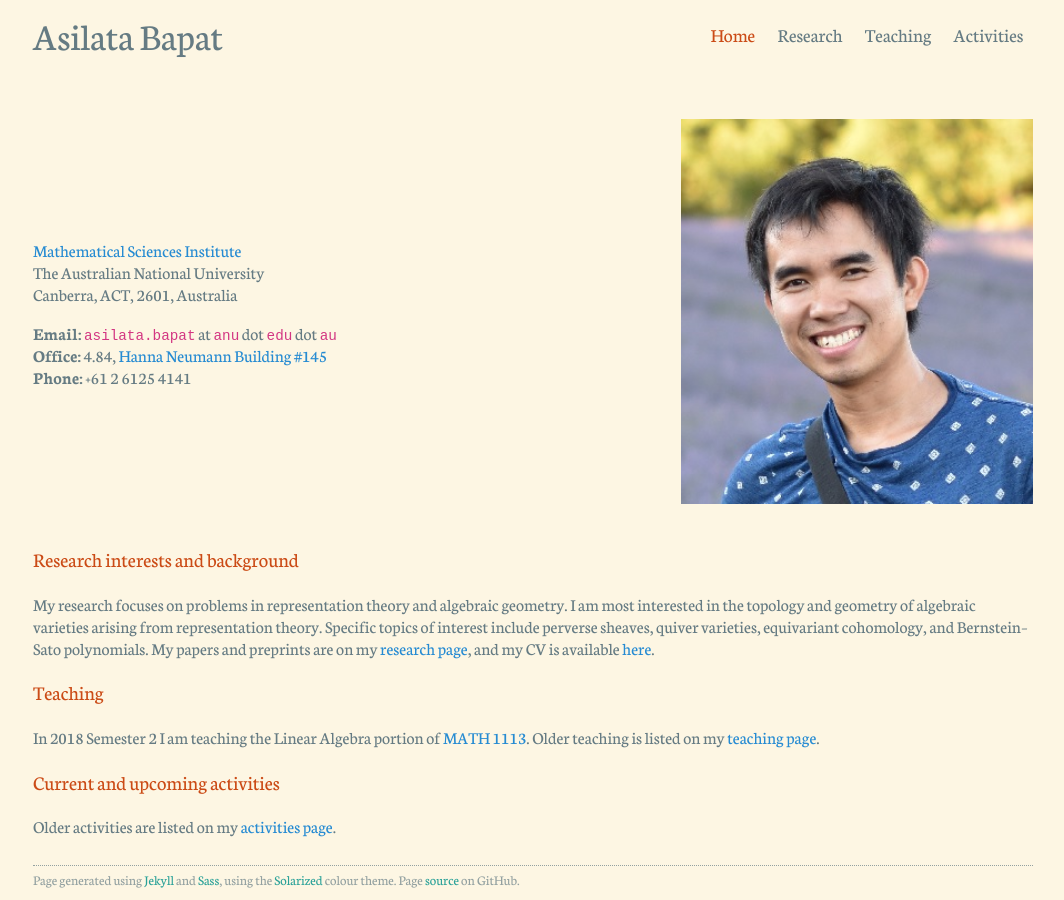
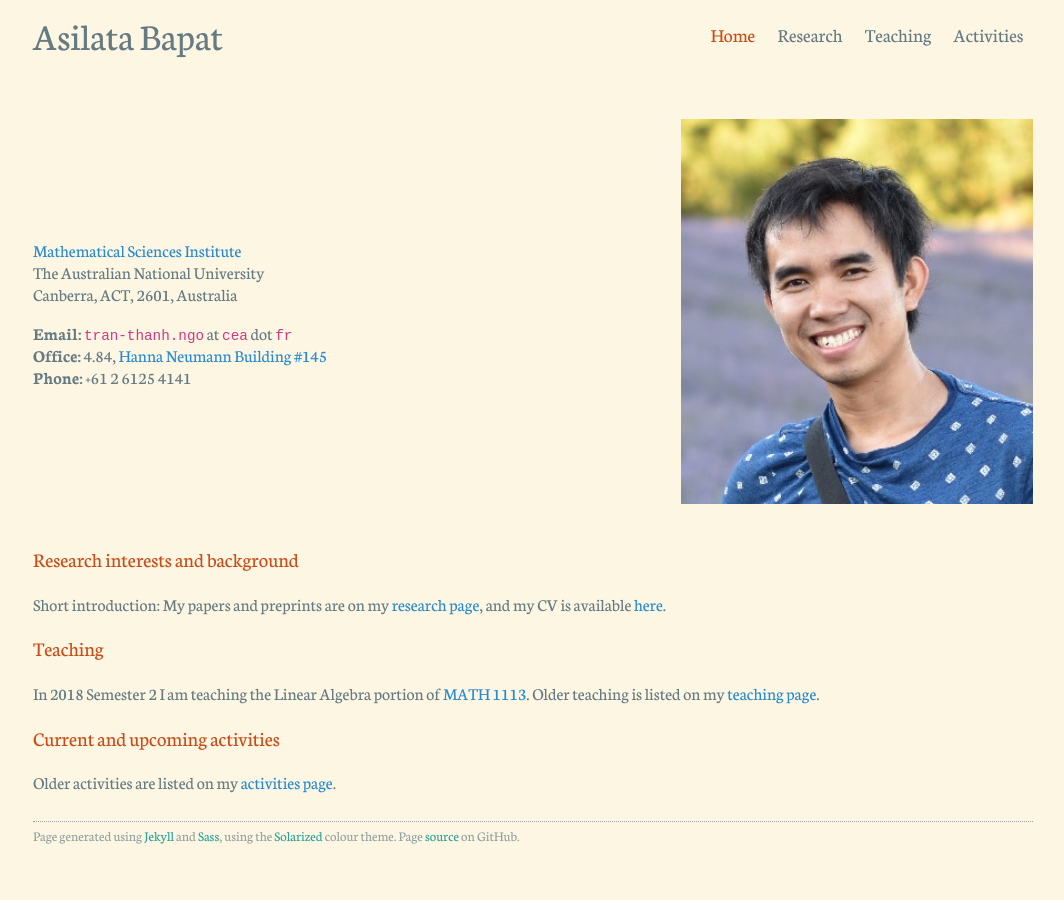
Before and after one commit to david-ngo-sixense/thanh-ngo.github.io, a Jekyll site: the page built from index.md, in a window 1280 px wide. Shown: the whole page, without its empty margins (107-1171 px from the left). Built offline with Jekyll 4.4.1, drawn with Linux system fonts in a browser that asks for light colours.

Commit message:
"minor changes"

```diff
--- a/index.md
+++ b/index.md
@@ -15,7 +15,7 @@ The Australian National University
 Canberra, ACT, 2601, Australia
 
 
-**Email:** `asilata.bapat` at `anu` dot `edu` dot `au`
+**Email:** `tran-thanh.ngo` at `cea` dot `fr`
 **Office:** 4.84, [Hanna Neumann Building #145](http://www.anu.edu.au/maps#show=102872)
 **Phone:** +61 2 6125 4141
 
@@ -25,10 +25,8 @@ Canberra, ACT, 2601, Australia
 
 ### Research interests and background
 
-My research focuses on problems in representation theory and algebraic geometry.
-I am most interested in the topology and geometry of algebraic varieties arising from representation theory.
-Specific topics of interest include perverse sheaves, quiver varieties, equivariant cohomology, and Bernstein--Sato polynomials.
-My papers and preprints are on my [research page](/research), and my CV is available [here](assets/bapat-cv.pdf).
+Short introduction:
+My papers and preprints are on my [research page](/research), and my CV is available [here](assets/CV_Ngo_en.pdf).
 
 ### Teaching
 In 2018 Semester 2 I am teaching the Linear Algebra portion of [MATH 1113](https://programsandcourses.anu.edu.au/course/math1113).
```
Also changed, not shown: assets/asilata-bapat.jpg (deleted), 1 other file.
